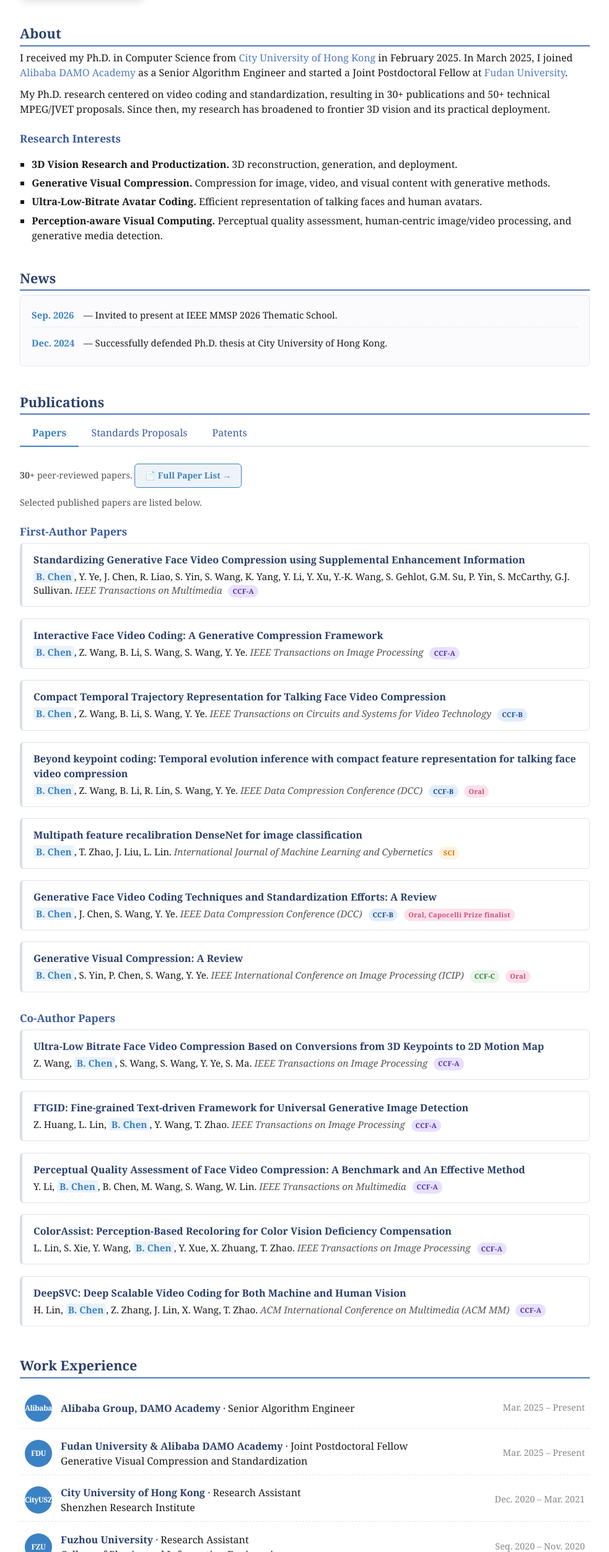
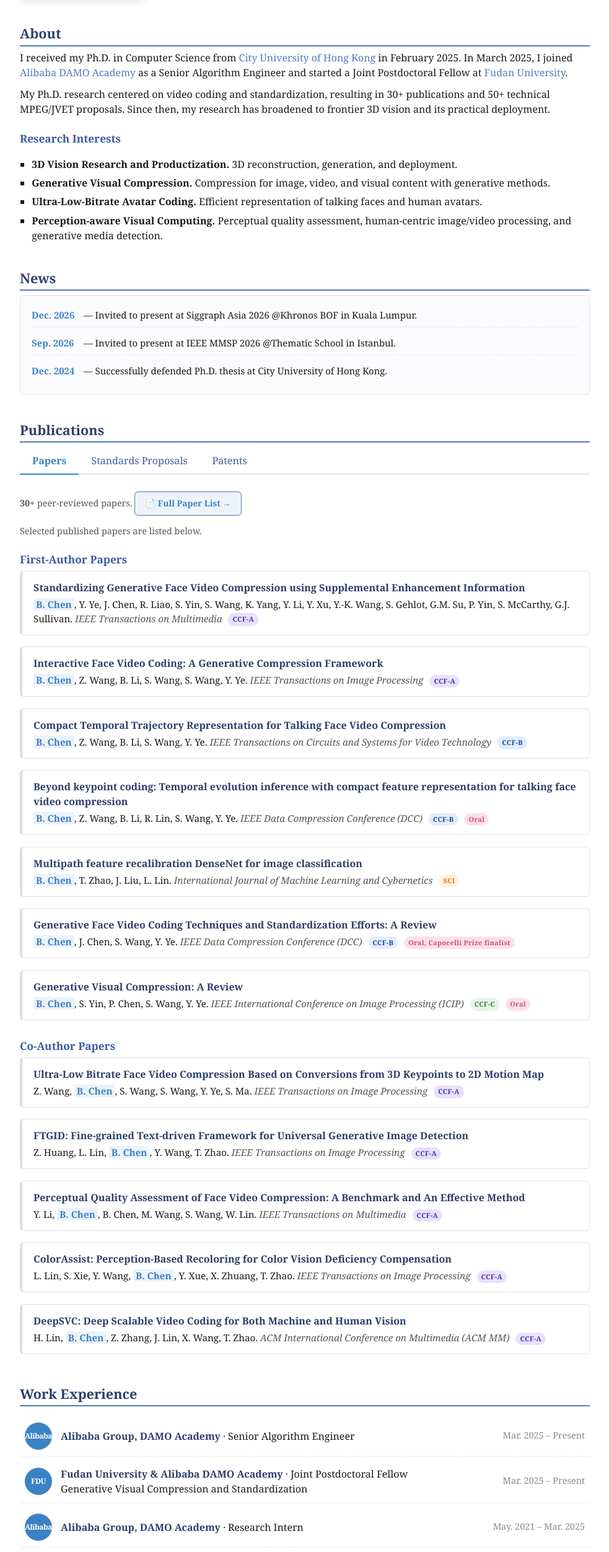
Before and after one commit to Berlin0610/bolin-homepage, a plain HTML site: page index.html in a window 1280 px wide. Shown: the part 296-2800 px from the top of the page at 62% size, without its empty margins (148-1131 px from the left). Drawn offline with Linux system fonts and the light colour scheme.

Commit message:
Update index.html

```diff
--- a/index.html
+++ b/index.html
@@ -127,7 +127,9 @@
   <h2>News</h2>
   <div class="news-scroll">
     <ul class="news-list">
-      <li><span class="news-date">Sep. 2026</span> — Invited to present at IEEE MMSP 2026 Thematic School.</li>
+
+	  <li><span class="news-date">Dec. 2026</span> — Invited to present at Siggraph Asia 2026 @Khronos BOF in Kuala Lumpur.</li>
+      <li><span class="news-date">Sep. 2026</span> — Invited to present at IEEE MMSP 2026 @Thematic School in Istanbul.</li>
       <li><span class="news-date">Dec. 2024</span> — Successfully defended Ph.D. thesis at City University of Hong Kong.</li>
     </ul>
   </div>
@@ -304,6 +306,25 @@
       </div>
       <div class="edu-date">Mar. 2025 – Present</div>
     </li>
+	<li class="edu-item">
+      <div class="edu-left">
+        <div class="edu-logo-text">Alibaba</div>
+        <div class="edu-main">
+          <b>Alibaba Group, DAMO Academy</b> · Research Intern<br>
+        </div>
+      </div>
+      <div class="edu-date">May. 2021 – Mar. 2025</div>
+    </li>
+
+	<li class="edu-item">
+      <div class="edu-left">
+        <div class="edu-logo-text">Alibaba</div>
+        <div class="edu-main">
+          <b>City University of Hong Kong</b> · Postdoc Fellow<br>
+        </div>
+      </div>
+      <div class="edu-date">Feb. 2025 – Mar. 2025</div>
+    </li>
     <li class="edu-item">
       <div class="edu-left">
         <div class="edu-logo-text">CityUSZ</div>
```
